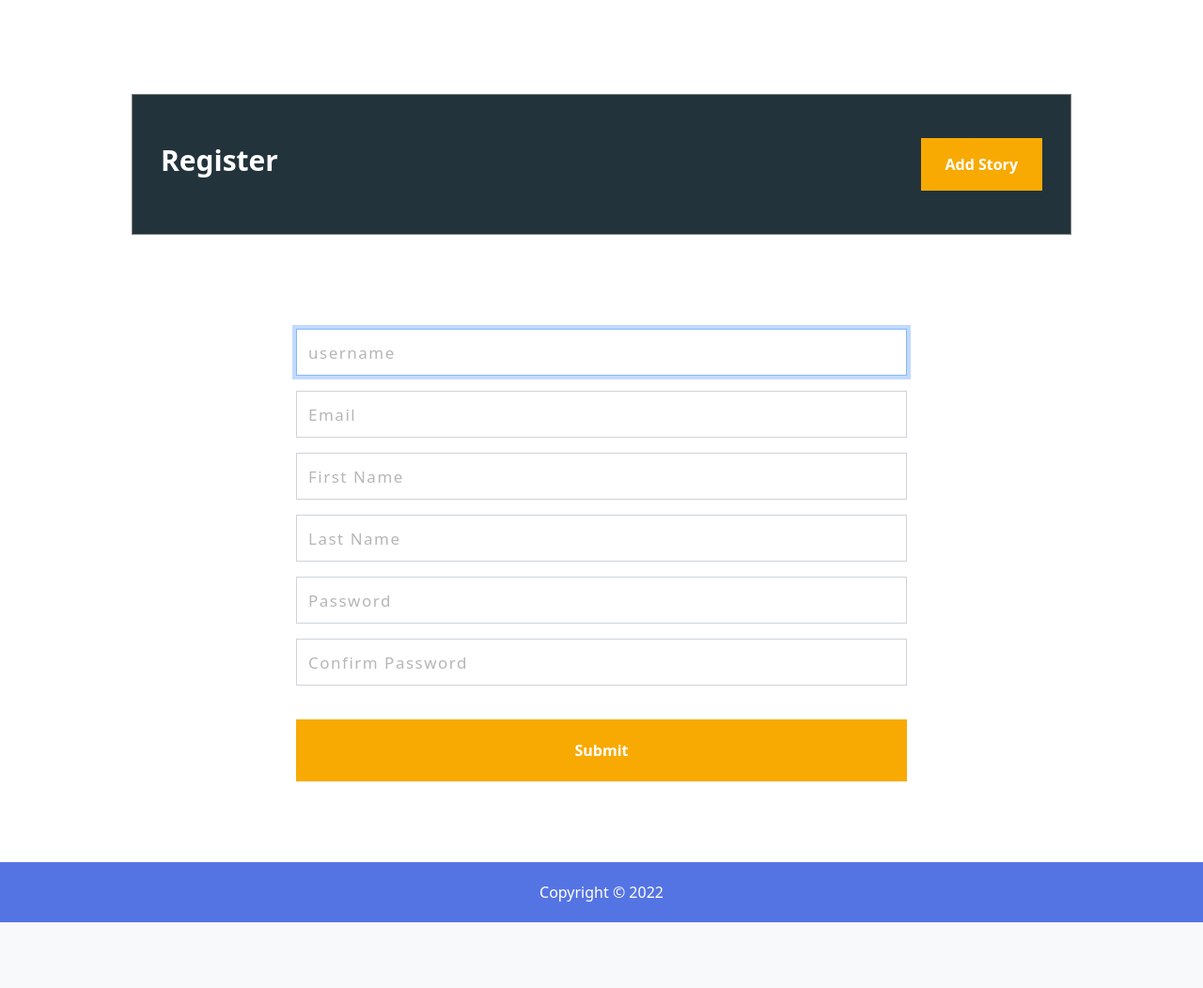
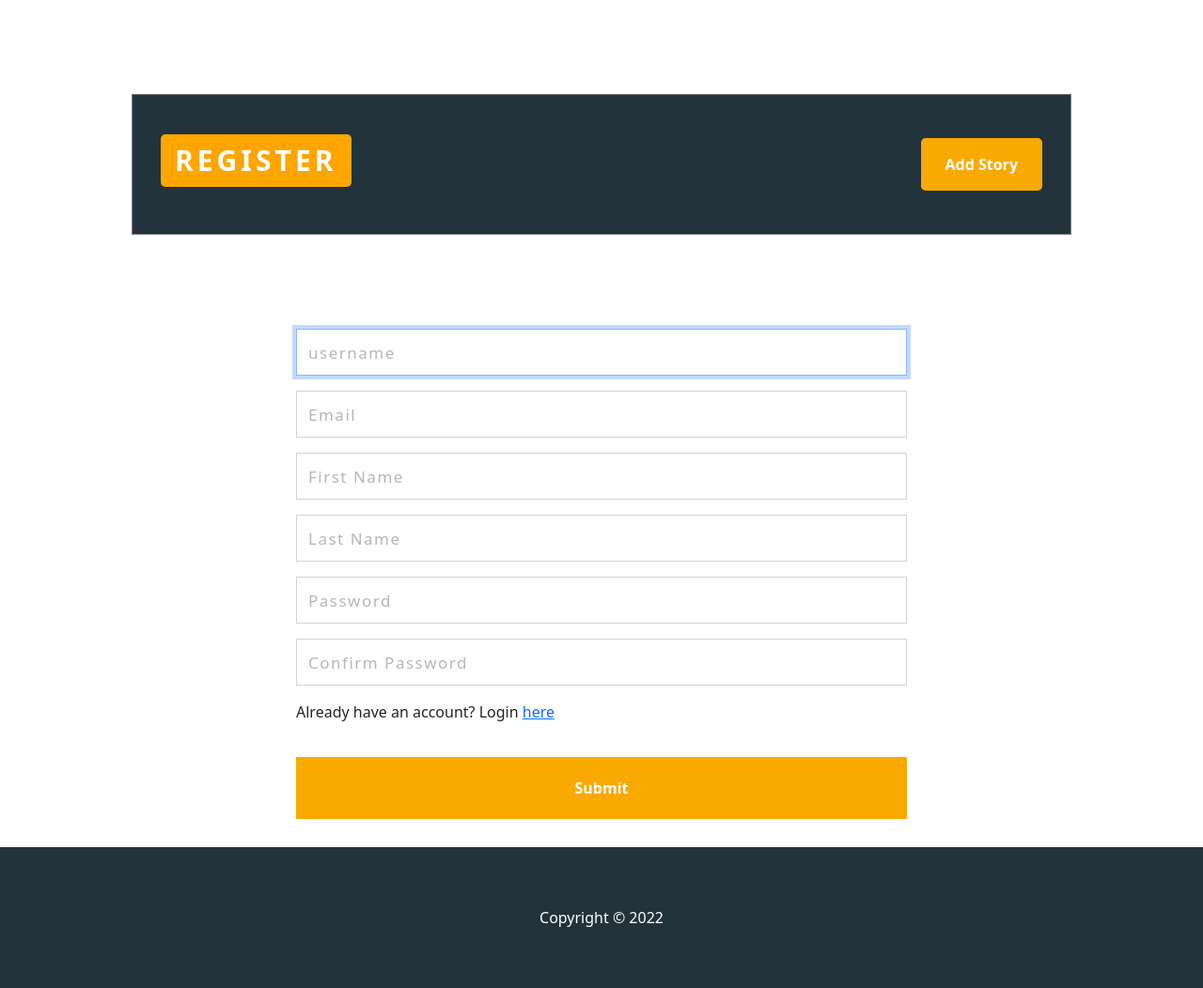
Before and after one commit to DakaloM/Django-Blog-01, a Django app: page /authors/register in a window 1280 px wide. Shown: the part 100-1152 px from the top of the page at 94% size. Before the commit the page ends 1082 px from the top, so only its background shows below. Run offline with Django 4.2, Linux system fonts and the light colour scheme.

Commit message:
finalising

```diff
--- a/StoryCenter/articles/views.py
+++ b/StoryCenter/articles/views.py
@@ -253,7 +253,7 @@ def my_articles(request):
         other_count = count_data['other_count']
 
         context = {
-            'article_count': my_articles_count,
+            'number_of_articles': my_articles_count,
             'last_article': last_article,
             'article_list': article_list,
             'sport_count': sport_count,
--- a/StoryCenter/authors/templates/authors/login.html
+++ b/StoryCenter/authors/templates/authors/login.html
@@ -12,7 +12,7 @@
 {% block content %}
     <div class="action-bar">
       <h3>Add Your Own Story</h3>
-      <a class=" btn btn-read-more add-story" href="">Add Story</a>
+      <a class=" btn btn-read-more add-story" href="{% url 'add_article' %}">Add Story</a>
     </div>
     <form class="login-form" action="" method="post">
         {% csrf_token %}
--- a/StoryCenter/authors/templates/authors/register.html
+++ b/StoryCenter/authors/templates/authors/register.html
@@ -13,14 +13,14 @@
 
     <div class="action-bar">
         <h3>Register</h3>
-        <a class=" btn btn-read-more add-story" href="">Add Story</a>
+        <a class=" btn btn-read-more add-story" href="{% url 'add_article' %}">Add Story</a>
     </div>
     <div class="form-container">
         <form action="" method="POST">
             {% csrf_token %}
 
             {{form.as_p}}
-
+            <p class="link">Already have an account? Login <a href="{% url 'login' %}">here</a></p>
             <button type="submit" class="btn btn-read-more">Submit</button>
         </form>
     </div>
--- a/StoryCenter/static/css/home.css
+++ b/StoryCenter/static/css/home.css
@@ -26,6 +26,7 @@
 }
 
 .slider-container{
+    height: 450px;
     display: flex;
     overflow-x: auto;
     scroll-behavior: smooth;
@@ -40,7 +41,7 @@
 .story-card {
     flex: 0 0 auto;
     width: 32%;
-    height: 500px;
+    height: 100%;
     margin: 0 calc((100% - (32% * 3)) / 6);
     position: relative;
 }
@@ -261,7 +262,7 @@
 }
 
 .article {
-    border: 1px solid rgb(224, 224, 224);
+    border: 1px solid rgb(243, 243, 243);
     background-color: white;
     position: relative;
     margin-bottom: 25px;
@@ -449,4 +450,5 @@
     border-radius: 0%;
     align-items: center;
     padding: 15px 25px;
+    border-radius: 5px;
 }
--- a/StoryCenter/static/css/register.css
+++ b/StoryCenter/static/css/register.css
@@ -6,6 +6,7 @@
 .form-container{
     width: 65%;
     margin: 0 auto;
+    margin-bottom: 30px;
 }
 label {
     display: none;
--- a/StoryCenter/static/css/style.css
+++ b/StoryCenter/static/css/style.css
@@ -33,23 +33,26 @@ body {
 .center-text {
     text-align: center;
 }
-.social-icons {
-    margin-top: 35px;
-}
 
-.social-icons i {
-    font-size: 25px;
-    margin: 0 10px;
+.action-bar h3 {
+    text-transform: uppercase;
+    font-weight: bold;
+    letter-spacing: 4px;
+    background-color: orange;
+    padding: 10px 15px;
+    border-radius: 5px;;
 }
 
 footer{
-    left: 0;
+    display: flex;
     width: 100%;
-    background-color: rgb(85, 116, 227);
+    height:150px;
+    background-color:  #22333B;
     color: white;
     padding: 20px 0;
     position: absolute;
     bottom: 0;
+    align-items: center;
 }
 .auth {
     width: 100%;
```
Also changed, not shown: StoryCenter/db.sqlite3.
